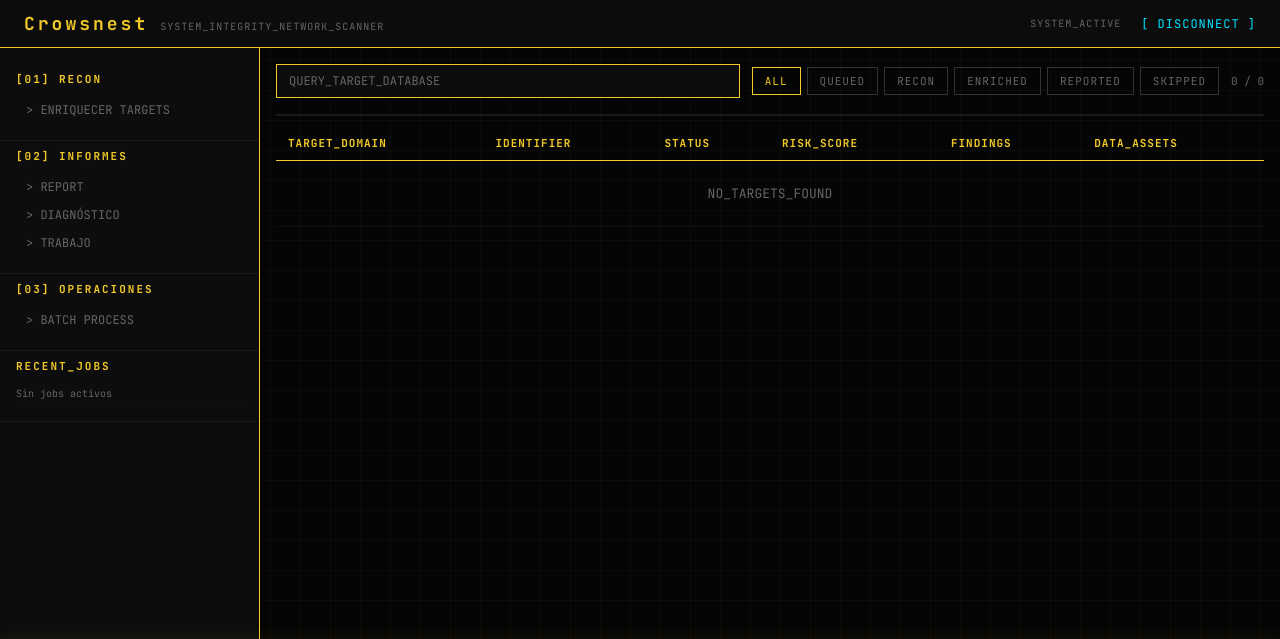
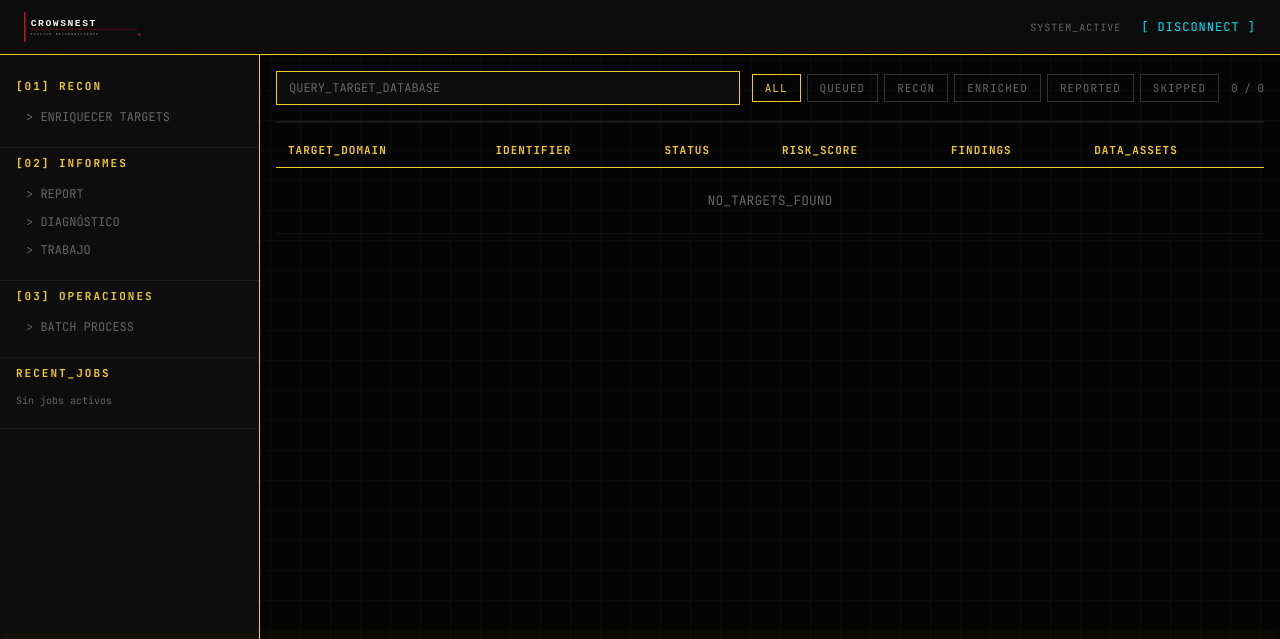
Before and after one commit to GrpX/crowsnest, a Flask app: page / in a window 1280 px wide. Shown: the top 639 px of the page. Run offline with Flask 3, Linux system fonts and the light colour scheme; the visitor is signed in with stand-in values (Sample User, id 1); data that the repository does not hold is empty.

Commit message:
refactor: single source for the wordmark
The wordmark was declared in four places: templates/crowsnest_logo.svg, an
inline fallback SVG in generate_pdf.py, the dashboard header, and the login
page (which carried it twice, in .login-logo and .login-sub).

They had already drifted. After the rebrand the inline fallback rendered
"Crowsnest" over "CROWSNEST" while the file rendered "CROWSNEST" over
"PASSIVE RECONNAISSANCE" — the two would only ever agree by accident.

templates/crowsnest_logo.svg is now the only declaration. lib/branding.py
reads it and exposes logo_svg() for embedding in HTML and logo_data_uri()
for <img src>. generate_pdf.py takes the data URI; the webapp injects the
raw markup through a context processor so both the dashboard and the login
page render the same file.

The inline fallback is deleted rather than updated: a second copy of the
wordmark is precisely what this change exists to prevent. When the file is
missing both helpers return an empty string and warn on stderr, the report
template guards its <img>, and the PDF still generates.

Dropping the text wordmark makes .glitch, .sub-tag and .login-sub dead, so
they go; .logo-zone and .login-logo now size the inline SVG instead.

This also removes SYSTEM_INTEGRITY_NETWORK_SCANNER from the dashboard —
the S.I.N.S. backronym, which survived the rebrand because it never
contained the literal string.

Verified by swapping the file for a placeholder: the PDF cover, the login
page and the dashboard all followed from that one edit.

Co-Authored-By: Claude Fable 5 <noreply@anthropic.com>

```diff
--- a/templates/report_template.html
+++ b/templates/report_template.html
@@ -238,7 +238,7 @@ p{color:var(--g2);margin-bottom:3mm;line-height:1.65}
 <div class="page cover">
   <div class="stripe"></div>
   <div class="cover-top">
-    <img src="{{ logo_b64 }}" style="height:48px;width:auto" alt="Crowsnest">
+    {% if logo_b64 %}<img src="{{ logo_b64 }}" style="height:48px;width:auto" alt="Crowsnest">{% endif %}
     {% if report_type == 'detailed' %}
     <div class="cover-badge">Detallado · Confidencial</div>
     {% elif report_type == 'remediation' %}
@@ -680,7 +680,7 @@ p{color:var(--g2);margin-bottom:3mm;line-height:1.65}
 <div class="page closing">
   <div class="stripe"></div>
   <div class="closing-body">
-    <img src="{{ logo_b64 }}" style="height:44px;width:auto;opacity:.85" alt="Crowsnest">
+    {% if logo_b64 %}<img src="{{ logo_b64 }}" style="height:44px;width:auto;opacity:.85" alt="Crowsnest">{% endif %}
     <div class="closing-title">La seguridad<br>no es un estado.<br>Es un proceso.</div>
     <p class="closing-p">Los hallazgos de este informe reflejan la superficie expuesta en la fecha de análisis. La remediación de un hallazgo no elimina la necesidad de reevaluar: la superficie cambia con cada despliegue, cada servicio nuevo y cada cambio de DNS.</p>
     <div class="closing-cols">
--- a/webapp/app.py
+++ b/webapp/app.py
@@ -33,6 +33,7 @@ if str(REPO_DIR) not in sys.path:
 
 from auth import SECRET_KEY, auth_bp, get_password, init_auth
 from lib import states
+from lib.branding import logo_svg
 from routes import files_bp, run_bp, stream_bp, targets_bp
 
 app = Flask(__name__,
@@ -42,6 +43,14 @@ app = Flask(__name__,
 app.secret_key = SECRET_KEY
 
 init_auth(app)
+
+
+@app.context_processor
+def inject_branding():
+    """El wordmark viene de templates/crowsnest_logo.svg — fuente unica."""
+    return {"logo_svg": logo_svg()}
+
+
 app.register_blueprint(auth_bp)
 app.register_blueprint(targets_bp)
 app.register_blueprint(run_bp)
--- a/webapp/static/style.css
+++ b/webapp/static/style.css
@@ -47,23 +47,17 @@ body {
   flex-shrink: 0;
 }
 
+/* El wordmark es el SVG de templates/crowsnest_logo.svg, inyectado por
+   lib/branding.py. Aqui solo se dimensiona. */
 .logo-zone {
   display: flex;
-  align-items: baseline;
-  gap: 12px;
+  align-items: center;
 }
 
-.glitch {
-  color: var(--hazard);
-  font-size: 18px;
-  font-weight: 700;
-  letter-spacing: 3px;
-}
-
-.sub-tag {
-  color: var(--text-dim);
-  font-size: 10px;
-  letter-spacing: 1px;
+.logo-zone svg {
+  height: 30px;
+  width: auto;
+  display: block;
 }
 
 .session-info {
@@ -566,20 +560,15 @@ input[type="checkbox"] {
 }
 
 .login-logo {
-  color: var(--hazard);
-  font-size: 22px;
-  font-weight: 700;
-  letter-spacing: 4px;
-  text-align: center;
+  display: flex;
+  justify-content: center;
   margin-bottom: 4px;
 }
 
-.login-sub {
-  color: var(--text-dim);
-  font-size: 10px;
-  letter-spacing: 1px;
-  text-align: center;
-  margin-top: -8px;
+.login-logo svg {
+  height: 44px;
+  width: auto;
+  display: block;
 }
 
 .login-box input[type="password"] {
--- a/webapp/templates/dashboard.html
+++ b/webapp/templates/dashboard.html
@@ -7,8 +7,8 @@
   <!-- ── HEADER ──────────────────────────────────────────── -->
   <header class="ops-header">
     <div class="logo-zone">
-      <span class="glitch" data-text="Crowsnest">Crowsnest</span>
-      <span class="sub-tag">SYSTEM_INTEGRITY_NETWORK_SCANNER</span>
+      {# Wordmark desde templates/crowsnest_logo.svg (lib/branding.py) #}
+      {{ logo_svg|safe }}
     </div>
     <div class="session-info">
       <span class="location">SYSTEM_ACTIVE</span>
--- a/webapp/templates/login.html
+++ b/webapp/templates/login.html
@@ -2,8 +2,7 @@
 {% block body %}
 <div class="login-page">
   <div class="login-box">
-    <div class="login-logo">Crowsnest</div>
-    <p class="login-sub">Crowsnest</p>
+    <div class="login-logo">{{ logo_svg|safe }}</div>
 
     {% with msgs = get_flashed_messages() %}
     {% if msgs %}
```
Also changed, not shown: lib/branding.py (added, +45 -0 lines), scripts/generate_pdf.py (+8 -11 lines), 2 other files.
